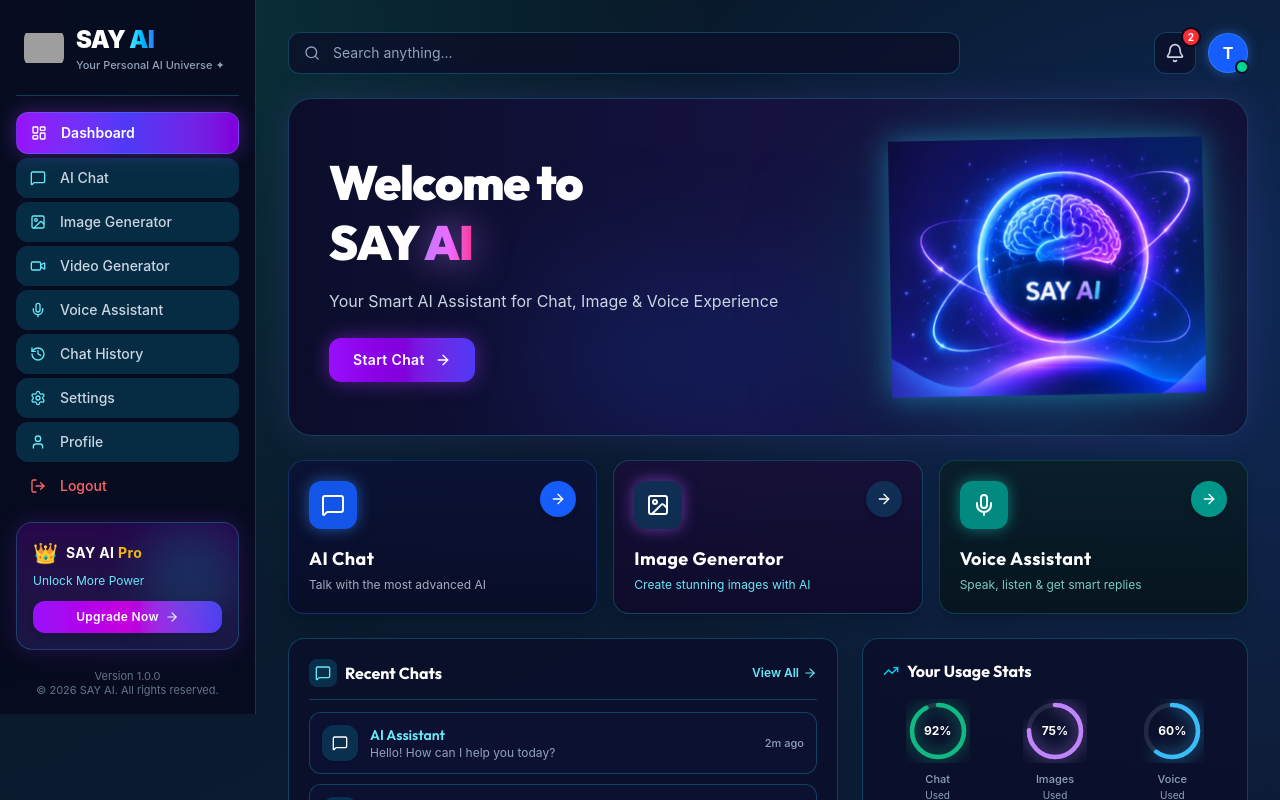
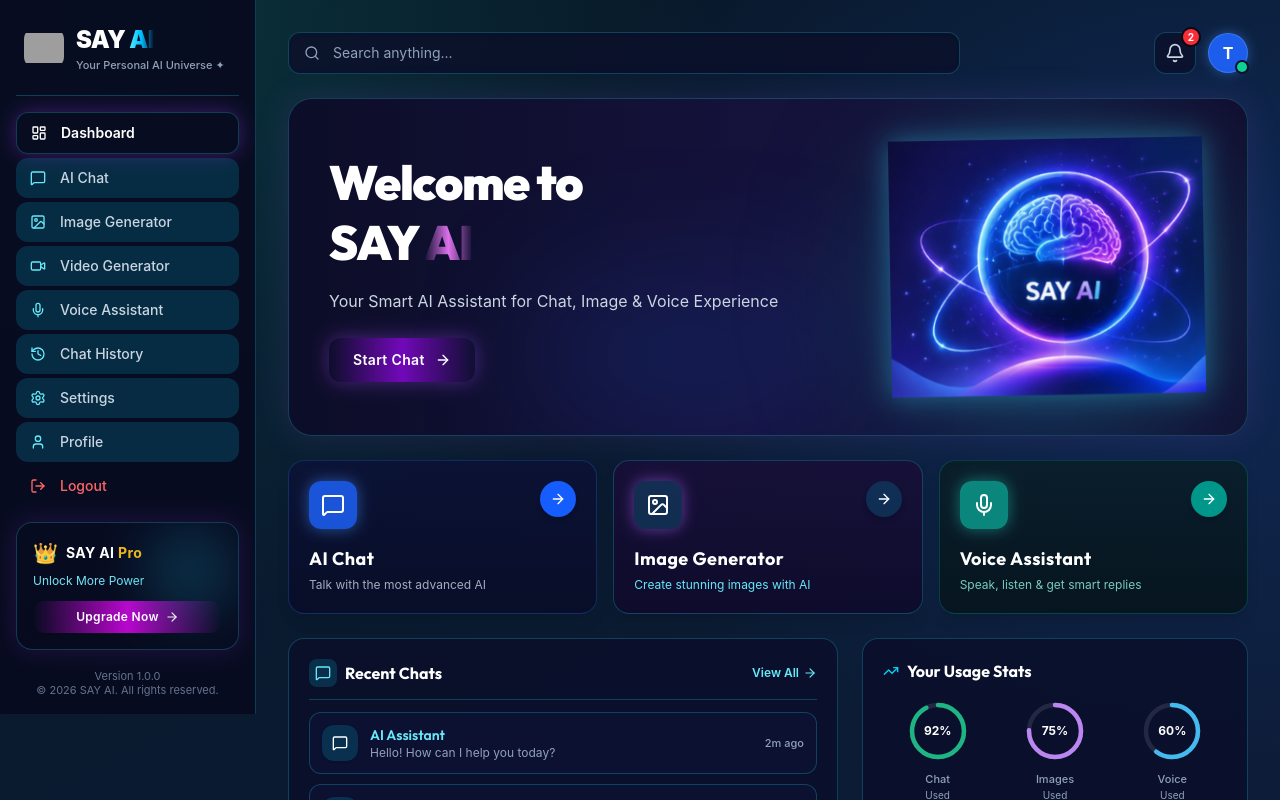
Before and after one commit to trrahamanofficial/Say-Ai, a React (Vite) app: page / in a window 1280 px wide. Shown: the top 800 px of the page. Built offline with nearby package versions, Linux system fonts and the light colour scheme; no server answers; grey boxes are pictures that could not be loaded.

Commit message:
Apply consistent blue-cyan gradients across all SAY AI screens

```diff
--- a/src/index.css
+++ b/src/index.css
@@ -139,3 +139,10 @@ body{background:radial-gradient(ellipse at 10% 0%,rgba(20,184,166,.18),transpare
 @keyframes sayai-brain-glow{from{filter:drop-shadow(0 0 12px rgba(34,211,238,.42))}to{filter:drop-shadow(0 0 28px rgba(59,130,246,.72))}}
 @media(max-width:640px){.sayai-chat{padding-left:.7rem;padding-right:.7rem}.sayai-chat .sayai-message{max-width:78%}}
 @media(prefers-reduced-motion:reduce){.sayai-brain-orbit{animation:none!important}}
+
+/* Re-map legacy purple/indigo gradients into the new ocean-blue identity */
+.sayai-app [class*="from-purple-"]{--tw-gradient-from:#087e9b var(--tw-gradient-from-position)!important;--tw-gradient-to:rgb(8 126 155/0) var(--tw-gradient-to-position)!important}
+.sayai-app [class*="via-indigo-"]{--tw-gradient-via:#1557a4 var(--tw-gradient-via-position)!important}
+.sayai-app [class*="to-indigo-"],.sayai-app [class*="to-blue-"]{--tw-gradient-to:#2458c8 var(--tw-gradient-to-position)!important}
+.sayai-app [class*="shadow-[0_0_"]{filter:saturate(.9)}
+.sayai-app input:focus,.sayai-app textarea:focus{outline:none}
```
